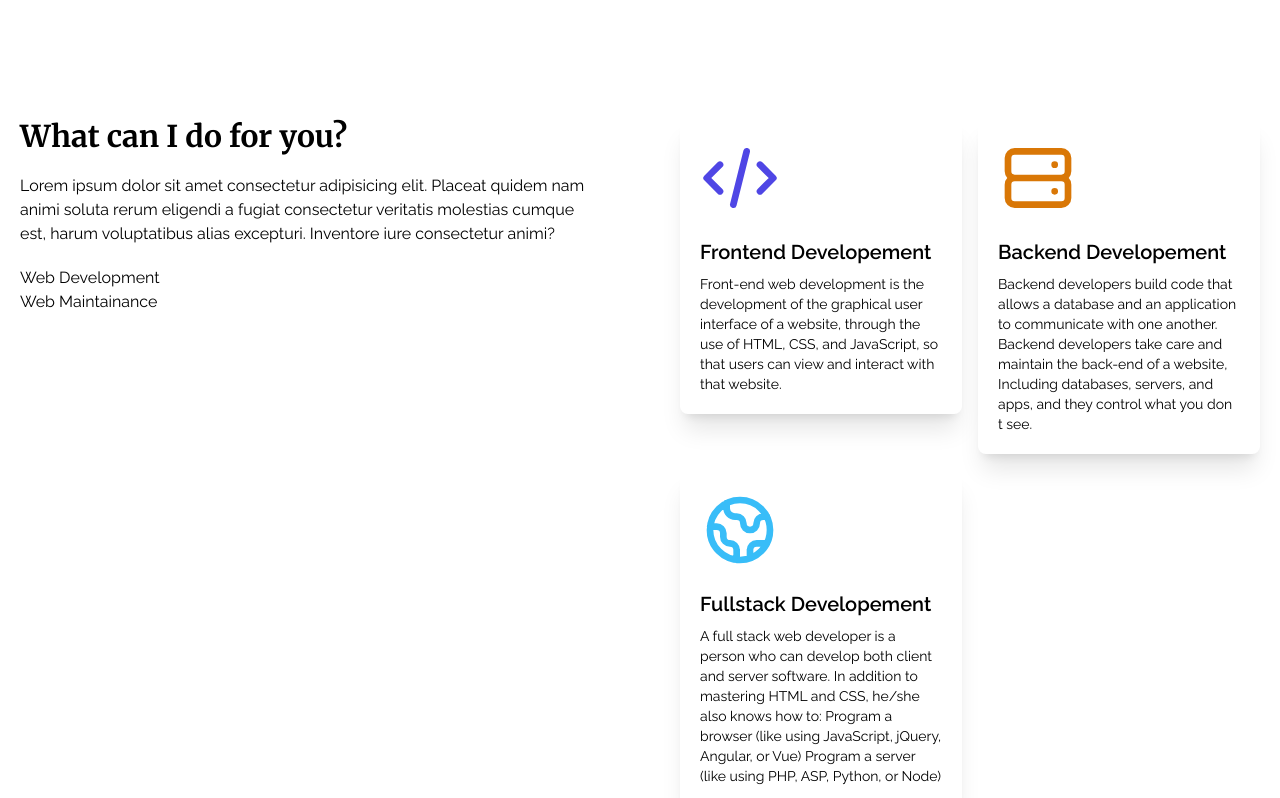
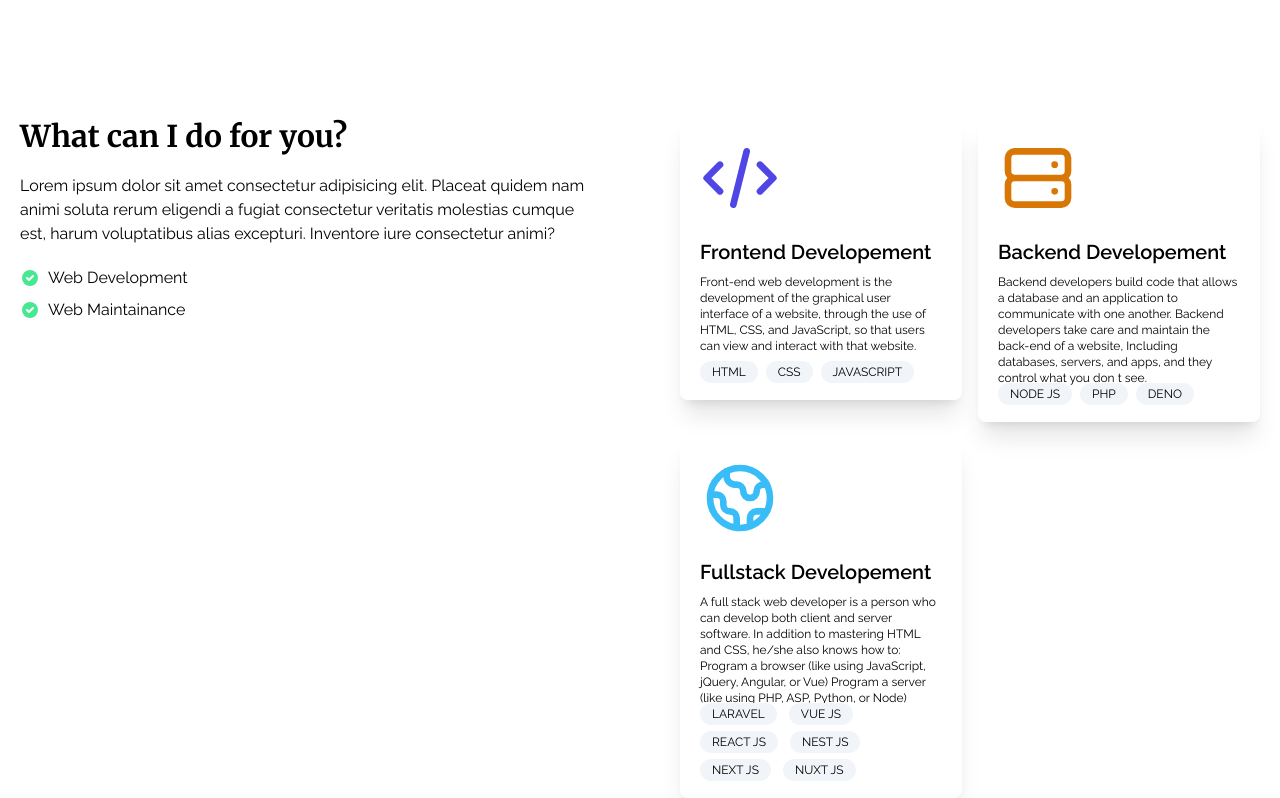
Before and after one commit to dhoniaridho/dhoniaridho.com, a Next.js app: page / in a window 1280 px wide. Shown: the part 722-1520 px from the top of the page. Built offline with nearby package versions, Linux system fonts and the light colour scheme.

Commit message:
feat: homepage

```diff
--- a/src/pages/index.tsx
+++ b/src/pages/index.tsx
@@ -104,13 +104,39 @@ const Home: NextPage = () => {
                 soluta rerum eligendi a fugiat consectetur veritatis molestias cumque est, harum
                 voluptatibus alias excepturi. Inventore iure consectetur animi?
               </p>
-              <ul className="mt-5">
-                <li>Web Development</li>
-                <li>Web Maintainance</li>
+              <ul className="mt-5 space-y-2">
+                <li className="flex gap-2 items-center">
+                  <svg
+                    xmlns="http://www.w3.org/2000/svg"
+                    className="h-5 w-5 text-[#46e891]"
+                    viewBox="0 0 20 20"
+                    fill="currentColor">
+                    <path
+                      fillRule="evenodd"
+                      d="M10 18a8 8 0 100-16 8 8 0 000 16zm3.707-9.293a1 1 0 00-1.414-1.414L9 10.586 7.707 9.293a1 1 0 00-1.414 1.414l2 2a1 1 0 001.414 0l4-4z"
+                      clipRule="evenodd"
+                    />
+                  </svg>
+                  Web Development
+                </li>
+                <li className="flex gap-2 items-center">
+                  <svg
+                    xmlns="http://www.w3.org/2000/svg"
+                    className="h-5 w-5 text-[#46e891]"
+                    viewBox="0 0 20 20"
+                    fill="currentColor">
+                    <path
+                      fillRule="evenodd"
+                      d="M10 18a8 8 0 100-16 8 8 0 000 16zm3.707-9.293a1 1 0 00-1.414-1.414L9 10.586 7.707 9.293a1 1 0 00-1.414 1.414l2 2a1 1 0 001.414 0l4-4z"
+                      clipRule="evenodd"
+                    />
+                  </svg>
+                  Web Maintainance
+                </li>
               </ul>
             </div>
             <div className="grid md:grid-cols-2 gap-4">
-              <div className="aspect-square shadow-xl rounded-lg p-5">
+              <div className="aspect-square shadow-xl rounded-lg p-5 flex flex-col">
                 <div className="mb-5">
                   <svg
                     xmlns="http://www.w3.org/2000/svg"
@@ -126,14 +152,29 @@ const Home: NextPage = () => {
                     />
                   </svg>
                 </div>
+                <div className="flex-1">
                   <h4 className="text-xl font-bold">Frontend Developement</h4>
-                <p className="font-light text-sm mt-2">
-                  Front-end web development is the development of the graphical user interface of a
-                  website, through the use of HTML, CSS, and JavaScript, so that users can view and
-                  interact with that website.
+                  <p className="font-light text-xs mt-2">
+                    Front-end web development is the development of the graphical user interface of
+                    a website, through the use of HTML, CSS, and JavaScript, so that users can view
+                    and interact with that website.
                   </p>
                 </div>
-              <div className="aspect-square shadow-xl rounded-lg p-5">
+                <div>
+                  <ul className="flex gap-2 text-xs uppercase">
+                    <li>
+                      <span className="px-3 py-1 bg-slate-100 rounded-full">HTML</span>
+                    </li>
+                    <li>
+                      <span className="px-3 py-1 bg-slate-100 rounded-full">CSS</span>
+                    </li>
+                    <li>
+                      <span className="px-3 py-1 bg-slate-100 rounded-full">JAVASCRIPT</span>
+                    </li>
+                  </ul>
+                </div>
+              </div>
+              <div className="aspect-square shadow-xl rounded-lg p-5 flex flex-col">
                 <div className="mb-5">
                   <svg
                     xmlns="http://www.w3.org/2000/svg"
@@ -149,15 +190,33 @@ const Home: NextPage = () => {
                     />
                   </svg>
                 </div>
+                <div className="flex-1">
                   <h4 className="text-xl font-bold">Backend Developement</h4>
-                <p className="font-light text-sm mt-2">
+                  <p className="font-light text-xs mt-2">
                     Backend developers build code that allows a database and an application to
                     communicate with one another. Backend developers take care and maintain the
                     back-end of a website, Including databases, servers, and apps, and they control
                     what you don t see.
                   </p>
                 </div>
-              <div className="aspect-square shadow-xl rounded-lg p-5">
+                <div>
+                  <ul className="flex gap-2 text-xs uppercase">
+                    <li>
+                      <span className="px-3 py-1 bg-slate-100 rounded-full">Node JS</span>
+                    </li>
+                    <li>
+                      <span className="px-3 py-1 bg-slate-100 rounded-full">PHP</span>
+                    </li>
+                    <li>
+                      <span className="px-3 py-1 bg-slate-100 rounded-full">Deno</span>
+                    </li>
+                    <li className="hidden">
+                      <span className="px-3 py-1 bg-slate-100 rounded-full">Go</span>
+                    </li>
+                  </ul>
+                </div>
+              </div>
+              <div className="aspect-square shadow-xl rounded-lg p-5 flex flex-col">
                 <div className="mb-5">
                   <svg
                     xmlns="http://www.w3.org/2000/svg"
@@ -173,13 +232,37 @@ const Home: NextPage = () => {
                     />
                   </svg>
                 </div>
+                <div className="flex-1">
                   <h4 className="text-xl font-bold">Fullstack Developement</h4>
-                <p className="font-light text-sm mt-2">
+                  <p className="font-light text-xs mt-2">
                     A full stack web developer is a person who can develop both client and server
-                  software. In addition to mastering HTML and CSS, he/she also knows how to: Program
-                  a browser (like using JavaScript, jQuery, Angular, or Vue) Program a server (like
-                  using PHP, ASP, Python, or Node)
+                    software. In addition to mastering HTML and CSS, he/she also knows how to:
+                    Program a browser (like using JavaScript, jQuery, Angular, or Vue) Program a
+                    server (like using PHP, ASP, Python, or Node)
                   </p>
+                </div>
+                <div>
+                  <ul className="flex gap-3 text-xs flex-wrap uppercase">
+                    <li>
+                      <span className="px-3 py-1 bg-slate-100 rounded-full whitespace-nowrap">Laravel</span>
+                    </li>
+                    <li>
+                      <span className="px-3 py-1 bg-slate-100 rounded-full whitespace-nowrap">Vue JS</span>
+                    </li>
+                    <li>
+                      <span className="px-3 py-1 bg-slate-100 rounded-full whitespace-nowrap">React JS</span>
+                    </li>
+                    <li>
+                      <span className="px-3 py-1 bg-slate-100 rounded-full whitespace-nowrap">Nest JS</span>
+                    </li>
+                    <li>
+                      <span className="px-3 py-1 bg-slate-100 rounded-full whitespace-nowrap">Next JS</span>
+                    </li>
+                    <li>
+                      <span className="px-3 py-1 bg-slate-100 rounded-full whitespace-nowrap">Nuxt JS</span>
+                    </li>
+                  </ul>
+                </div>
               </div>
             </div>
           </div>
```
Lines whose indentation alone changed are shown as unchanged.
